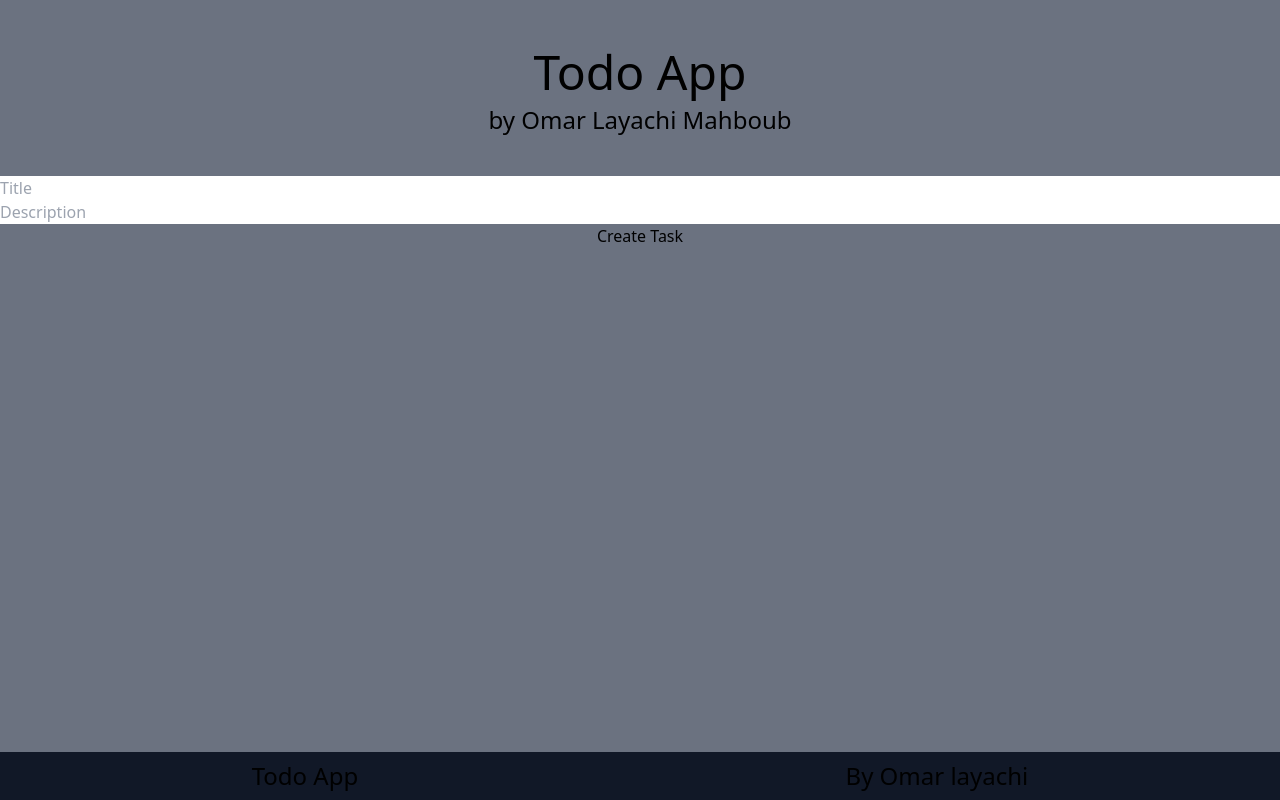
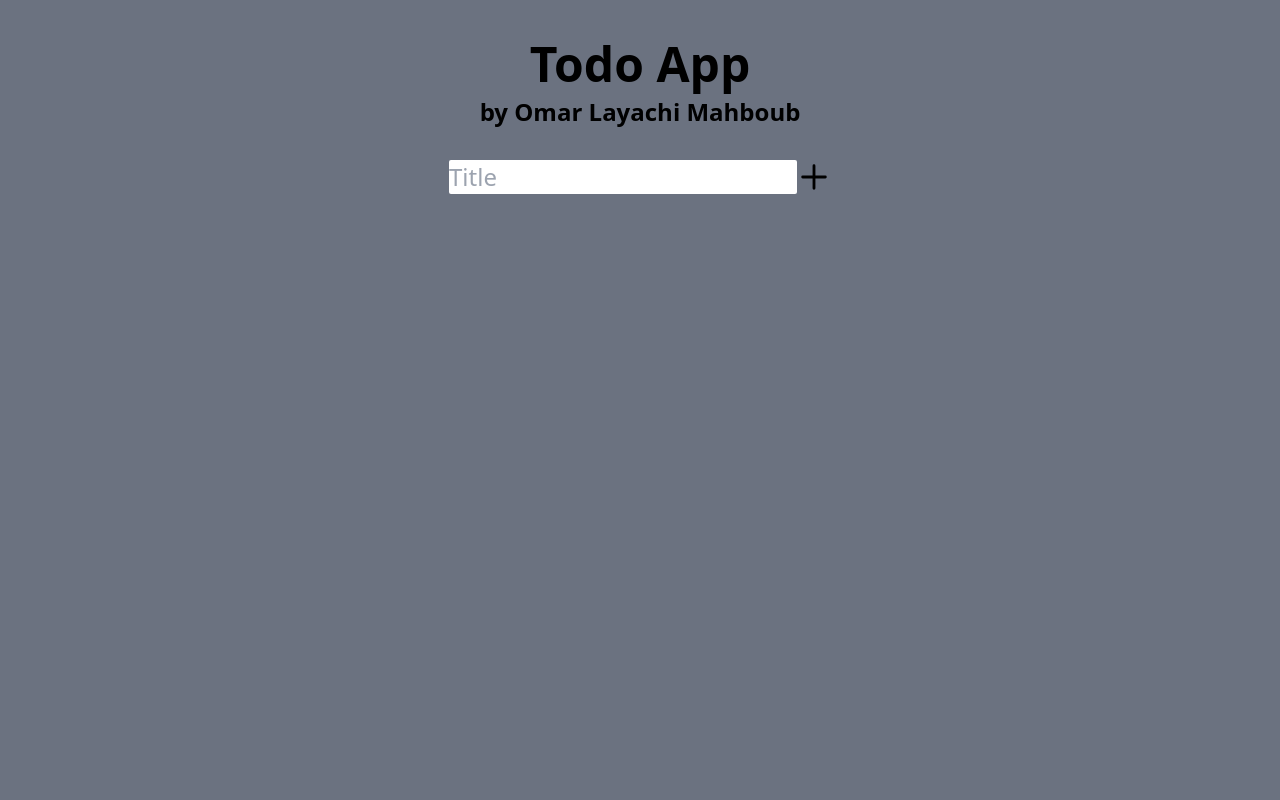
Before and after one commit to omartrese/react-toDoApp, a React (Vite) app: page / in a window 1280 px wide. Built offline with nearby package versions, Linux system fonts and the light colour scheme.

Commit message:
designing
I could use react routing to make a route for add tasks with properties Title and Description (I would have to change some things of components

```diff
--- a/src/App.css
+++ b/src/App.css
@@ -1,3 +1,10 @@
 /*
 Majority Tailwind Styles
 */
+
+body
+{
+    height: 100%;
+    background-color: rgb(107 114 128);
+
+}
--- a/src/App.jsx
+++ b/src/App.jsx
@@ -4,18 +4,18 @@ import TodoCrud from './components/TodoCrud'
 function App() {
   return (
     <>
-      <div className='bg-gray-500 h-screen'>
-        <header className='flex flex-col items-center p-10 text-center'>
+      <div>
+        <header className='flex flex-col items-center p-8 text-center font-bold'>
           <h1 className='m-2 text-5xl'>Todo App</h1>
           <h2 className='text-2xl'>by Omar Layachi Mahboub</h2>
         </header>
 
         <TodoCrud />
 
-        <footer className='hidden sm:absolute sm:flex w-full bottom-0 justify-around bg-gray-900 text-2xl p-2'>
+        {/* <footer className='hidden sm:absolute sm:flex w-full bottom-0 justify-around bg-gray-900 text-2xl p-2'>
           <h3>Todo App</h3>
           <h3>By Omar layachi</h3>
-        </footer>
+        </footer> */}
       </div>
     </>
   )
--- /dev/null
+++ b/src/components/Add.jsx
@@ -0,0 +1,11 @@
+function Add() {
+    return (
+        <div>
+            <svg width="34px" height="34px" viewBox="0 0 24 24" fill="none" xmlns="http://www.w3.org/2000/svg">
+                <path d="M4 12H20M12 4V20" stroke="#000000" strokeWidth="2" strokeLinecap="round" strokeLinejoin="round" />
+            </svg>
+        </div>
+    )
+}
+
+export default Add
--- a/src/components/Task.jsx
+++ b/src/components/Task.jsx
@@ -1,16 +1,17 @@
 /* eslint-disable react/prop-types */
 function Task(props) {
   return (
-    <div>
+    <div className="flex flex-row justify-center items-center w-full bg-slate-600 mb-10">
       <h1>{props.title}</h1>
-      <h3>{props.desc}</h3>
+      {/* <h3>{props.desc}</h3> */}
     </div>
   );
 }
 
+
 Task.defaultProps = {
   title: "Untitled",
-  desc: "New Task"
+  // desc: "New Task"
 };
 
 export default Task
--- a/src/components/TodoCrud.jsx
+++ b/src/components/TodoCrud.jsx
@@ -1,26 +1,26 @@
 import { useState, useEffect } from "react";
 import Task from "./Task";
+import Add from "./Add";
 
 function TodoCrud() {
   const [title, setTitle] = useState("");
-  const [desc, setDesc] = useState("");
+  // const [desc, setDesc] = useState("");
   const [tasks, setTasks] = useState(() => JSON.parse(localStorage.getItem('tasks')) || []);
 
   useEffect(() => {
     localStorage.setItem('tasks', JSON.stringify(tasks));
   }, [tasks]);
 
-  const handleChange = (e) => e.target.name === 'title' ? setTitle(e.target.value) : setDesc(e.target.value);
+  const handleChange = (e) => setTitle(e.target.value);
 
   const addTask = (e) => {
     e.preventDefault();
     if(!title) return;
 
-    const newTask = {title, desc, id: tasks.length};
+    const newTask = {title, id: tasks.length};
     setTasks(prevTasks => [...prevTasks, newTask]);
 
     setTitle('');
-    setDesc('');
   }
 
   const tasksComponents = tasks.map(task =>
@@ -31,10 +31,12 @@ function TodoCrud() {
 
   return (
     <div>
-      <form className="flex flex-col">
-        <input type="text" name="title" placeholder="Title" onChange={handleChange} value={title} autoComplete="off" />
-        <input type="text" name="desc" placeholder="Description" onChange={handleChange} value={desc} autoComplete="off" />
-        <input type="submit" value="Create Task" onClick={addTask} />
+      <form className="flex flex-row justify-center">
+        <input type="text" name="title" placeholder="Title" onChange={handleChange} value={title} autoComplete="off"  className="text-2xl rounded-sm" />
+        {/* <input type="text" name="desc" placeholder="Description" onChange={handleChange} value={desc} autoComplete="off" /> */}
+        <button type="submit" onClick={addTask}>
+          <Add />
+        </button>
       </form>
 
       <ul>
```
Also changed, not shown: src/assets/add.svg (added).
